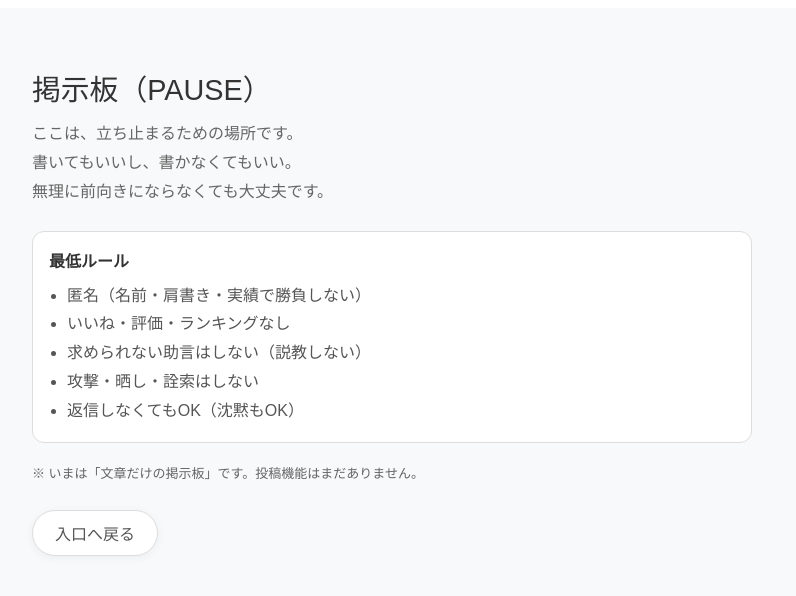
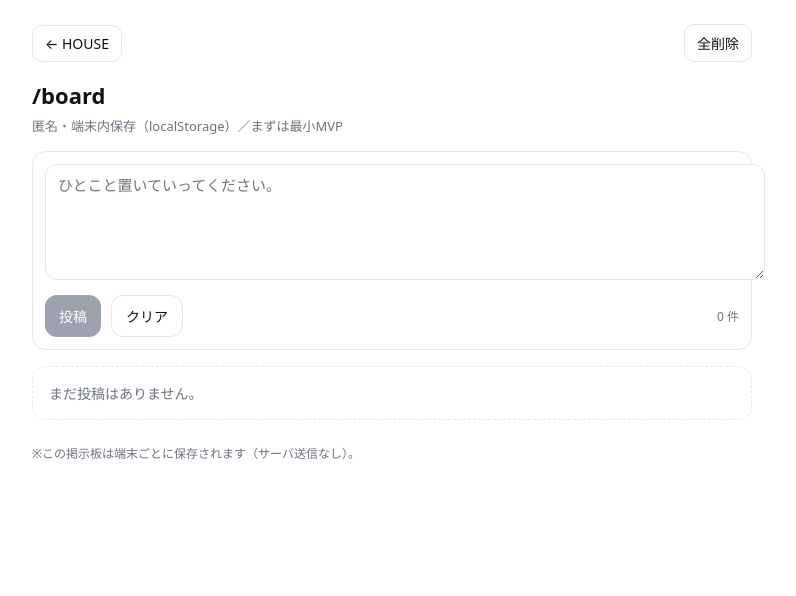
Before and after one commit to kan0601g-maker/pause-pwa, a Next.js app: page /board in a window 1280 px wide. Shown: the top 596 px of the page, without its empty margins (248-1044 px from the left). Built offline with nearby package versions, Linux system fonts and the light colour scheme.

Commit message:
Update page.js

```diff
--- a/app/board/page.js
+++ b/app/board/page.js
@@ -1,69 +1,257 @@
 "use client";
+
+import React, { useEffect, useMemo, useState } from "react";
 import Link from "next/link";
 
+const STORAGE_KEY = "pause_board_posts_v1";
+
+function safeParse(json, fallback) {
+  try {
+    const v = JSON.parse(json);
+    return v ?? fallback;
+  } catch {
+    return fallback;
+  }
+}
+
+function nowISO() {
+  return new Date().toISOString();
+}
+
+function formatJST(iso) {
+  try {
+    const d = new Date(iso);
+    return d.toLocaleString("ja-JP", { timeZone: "Asia/Tokyo" });
+  } catch {
+    return iso;
+  }
+}
+
 export default function BoardPage() {
+  const [mounted, setMounted] = useState(false);
+  const [posts, setPosts] = useState([]);
+  const [text, setText] = useState("");
+
+  useEffect(() => {
+    setMounted(true);
+    const saved = safeParse(localStorage.getItem(STORAGE_KEY) || "[]", []);
+    if (Array.isArray(saved)) setPosts(saved);
+  }, []);
+
+  useEffect(() => {
+    if (!mounted) return;
+    localStorage.setItem(STORAGE_KEY, JSON.stringify(posts));
+  }, [mounted, posts]);
+
+  const canPost = useMemo(() => text.trim().length > 0, [text]);
+
+  function addPost() {
+    const body = text.trim();
+    if (!body) return;
+
+    const item = {
+      id: crypto?.randomUUID ? crypto.randomUUID() : String(Date.now()),
+      body,
+      createdAt: nowISO(),
+    };
+    setPosts((prev) => [item, ...prev]);
+    setText("");
+  }
+
+  function removePost(id) {
+    setPosts((prev) => prev.filter((p) => p.id !== id));
+  }
+
+  function clearAll() {
+    if (!confirm("掲示板の投稿を全削除します。よろしいですか？")) return;
+    setPosts([]);
+  }
+
+  const bg = "#ffffff";
+  const fg = "#111111";
+  const border = "#e5e7eb";
+
   return (
-    <main
+    <div
       style={{
         minHeight: "100vh",
-        backgroundColor: "#f8f9fa",
-        color: "#333",
-        fontFamily: "sans-serif",
-        padding: "40px 20px",
+        background: bg,
+        color: fg,
+        fontFamily:
+          'ui-sans-serif, system-ui, -apple-system, "Segoe UI", Roboto, "Helvetica Neue", Arial',
+        padding: 16,
       }}
     >
       <div style={{ maxWidth: 720, margin: "0 auto" }}>
-        <h1 style={{ fontSize: "1.8rem", fontWeight: 300, marginBottom: 12 }}>
-          掲示板（PAUSE）
+        <div style={{ display: "flex", alignItems: "center", gap: 12 }}>
+          <Link
+            href="/"
+            style={{
+              textDecoration: "none",
+              color: fg,
+              border: `1px solid ${border}`,
+              padding: "8px 12px",
+              borderRadius: 10,
+              fontSize: 14,
+            }}
+          >
+            ← HOUSE
+          </Link>
+
+          <div style={{ flex: 1 }} />
+
+          <button
+            onClick={clearAll}
+            style={{
+              border: `1px solid ${border}`,
+              background: "#fff",
+              color: fg,
+              padding: "8px 12px",
+              borderRadius: 10,
+              fontSize: 14,
+              cursor: "pointer",
+            }}
+            title="全削除（端末内だけ）"
+          >
+            全削除
+          </button>
+        </div>
+
+        <h1 style={{ marginTop: 18, marginBottom: 6, fontSize: 22 }}>
+          /board
         </h1>
-
-        <p style={{ color: "#666", lineHeight: 1.8, marginTop: 0 }}>
-          ここは、立ち止まるための場所です。<br />
-          書いてもいいし、書かなくてもいい。<br />
-          無理に前向きにならなくても大丈夫です。
-        </p>
+        <div style={{ marginBottom: 16, color: "#6b7280", fontSize: 13 }}>
+          匿名・端末内保存（localStorage）／まずは最小MVP
+        </div>
 
         <div
           style={{
-            marginTop: 24,
-            padding: 16,
-            border: "1px solid #ddd",
-            borderRadius: 12,
+            border: `1px solid ${border}`,
+            borderRadius: 14,
+            padding: 12,
             background: "#fff",
           }}
         >
-          <div style={{ fontWeight: 700, marginBottom: 10 }}>最低ルール</div>
-          <ul style={{ margin: 0, paddingLeft: 18, lineHeight: 1.8, color: "#555" }}>
-            <li>匿名（名前・肩書き・実績で勝負しない）</li>
-            <li>いいね・評価・ランキングなし</li>
-            <li>求められない助言はしない（説教しない）</li>
-            <li>攻撃・晒し・詮索はしない</li>
-            <li>返信しなくてもOK（沈黙もOK）</li>
-          </ul>
+          <textarea
+            value={text}
+            onChange={(e) => setText(e.target.value)}
+            placeholder="ひとこと置いていってください。"
+            rows={4}
+            style={{
+              width: "100%",
+              resize: "vertical",
+              border: `1px solid ${border}`,
+              borderRadius: 12,
+              padding: 12,
+              fontSize: 15,
+              outline: "none",
+              lineHeight: 1.5,
+            }}
+          />
+          <div style={{ display: "flex", gap: 10, marginTop: 10 }}>
+            <button
+              onClick={addPost}
+              disabled={!canPost}
+              style={{
+                border: "none",
+                background: canPost ? "#111827" : "#9ca3af",
+                color: "#fff",
+                padding: "10px 14px",
+                borderRadius: 12,
+                fontSize: 14,
+                cursor: canPost ? "pointer" : "not-allowed",
+              }}
+            >
+              投稿
+            </button>
+
+            <button
+              onClick={() => setText("")}
+              style={{
+                border: `1px solid ${border}`,
+                background: "#fff",
+                color: fg,
+                padding: "10px 14px",
+                borderRadius: 12,
+                fontSize: 14,
+                cursor: "pointer",
+              }}
+            >
+              クリア
+            </button>
+
+            <div style={{ flex: 1 }} />
+            <div style={{ color: "#6b7280", fontSize: 12, alignSelf: "center" }}>
+              {posts.length} 件
+            </div>
+          </div>
         </div>
 
-        <p style={{ marginTop: 20, fontSize: 13, opacity: 0.75 }}>
-          ※ いまは「文章だけの掲示板」です。投稿機能はまだありません。
-        </p>
+        <div style={{ marginTop: 16 }}>
+          {posts.length === 0 ? (
+            <div
+              style={{
+                border: `1px dashed ${border}`,
+                borderRadius: 14,
+                padding: 16,
+                color: "#6b7280",
+                fontSize: 14,
+              }}
+            >
+              まだ投稿はありません。
+            </div>
+          ) : (
+            posts.map((p) => (
+              <div
+                key={p.id}
+                style={{
+                  border: `1px solid ${border}`,
+                  borderRadius: 14,
+                  padding: 14,
+                  background: "#fff",
+                  marginBottom: 10,
+                }}
+              >
+                <div style={{ whiteSpace: "pre-wrap", fontSize: 15, lineHeight: 1.6 }}>
+                  {p.body}
+                </div>
 
-        <div style={{ marginTop: 28 }}>
-          <Link
-            href="/"
-            style={{
-              display: "inline-block",
-              padding: "10px 22px",
-              backgroundColor: "#fff",
-              color: "#555",
-              textDecoration: "none",
-              borderRadius: "30px",
-              border: "1px solid #ddd",
-              boxShadow: "0 2px 10px rgba(0,0,0,0.05)",
-            }}
-          >
-            入口へ戻る
-          </Link>
+                <div
+                  style={{
+                    display: "flex",
+                    alignItems: "center",
+                    marginTop: 10,
+                    gap: 10,
+                  }}
+                >
+                  <div style={{ color: "#6b7280", fontSize: 12 }}>
+                    {formatJST(p.createdAt)}
+                  </div>
+                  <div style={{ flex: 1 }} />
+                  <button
+                    onClick={() => removePost(p.id)}
+                    style={{
+                      border: `1px solid ${border}`,
+                      background: "#fff",
+                      color: fg,
+                      padding: "6px 10px",
+                      borderRadius: 10,
+                      fontSize: 12,
+                      cursor: "pointer",
+                    }}
+                  >
+                    削除
+                  </button>
+                </div>
+              </div>
+            ))
+          )}
+        </div>
+
+        <div style={{ marginTop: 24, color: "#6b7280", fontSize: 12 }}>
+          ※この掲示板は端末ごとに保存されます（サーバ送信なし）。
         </div>
       </div>
-    </main>
+    </div>
   );
 }
```
